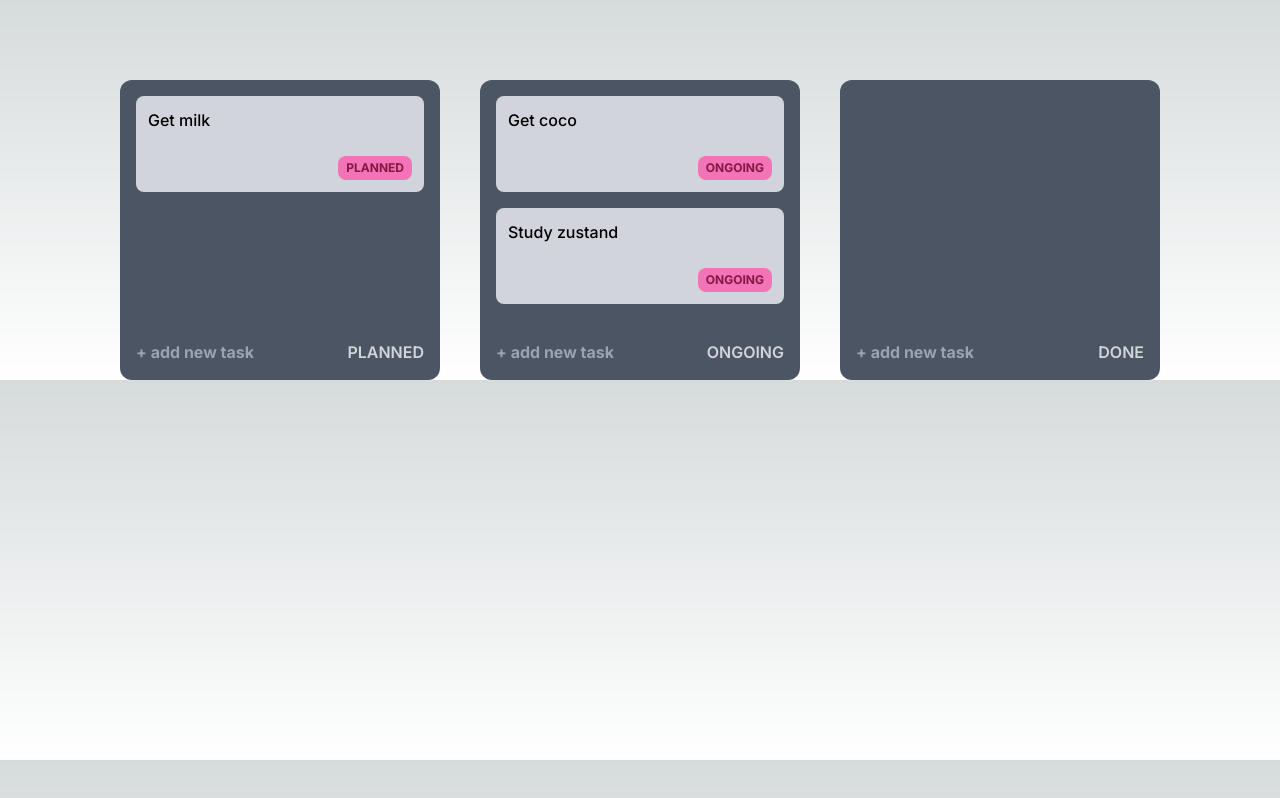
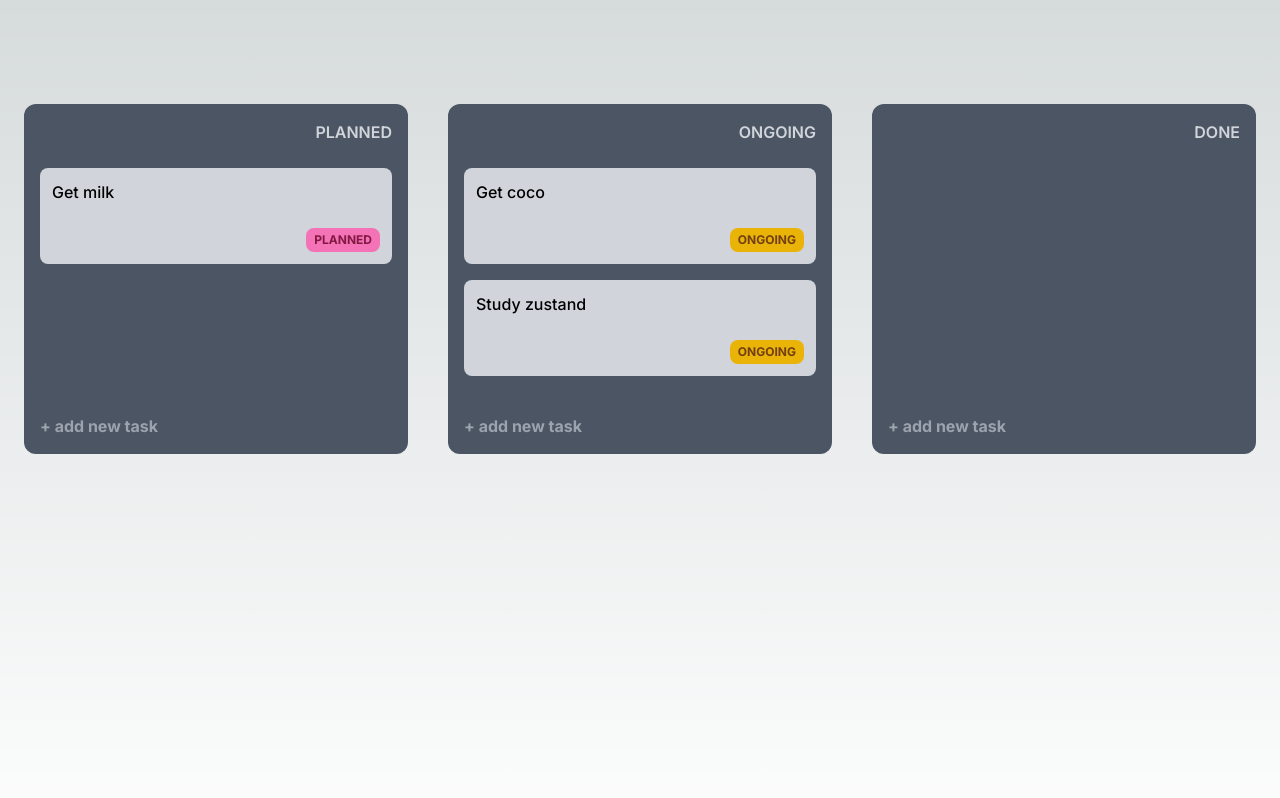
Before and after one commit to opencore-x/lucidity, a Next.js app: page /kanban in a window 1280 px wide. Shown: the top 798 px of the page. Built offline with nearby package versions, Linux system fonts and the light colour scheme.

Commit message:
updated kanban

```diff
--- a/app/kanban/Column.js
+++ b/app/kanban/Column.js
@@ -1,24 +1,80 @@
 'use client';
-import React from 'react';
+import React, { useEffect, useRef, useState } from 'react';
 import Task from './Task';
 import { useStore } from '../store/store';
 import { shallow } from 'zustand/shallow';
 
 export default function Column({ status }) {
-  const tasks = useStore((store) => store.tasks.filter((task) => task.status === status), shallow);
+  const [task, setTask] = useState('');
+  const [isEnterTaskVisible, setIsEnterTaskVisible] = useState(false);
+  const newTaskInput = useRef(null);
+
+  const tasks = useStore(
+    (store) => store.tasks.filter((task) => task.status === status),
+    shallow,
+  );
+  const addTask = useStore((store) => store.addTask);
+
+  useEffect(() => {
+    if (isEnterTaskVisible) newTaskInput.current.focus();
+  }, [isEnterTaskVisible]);
 
   return (
-    <div className="flex flex-col justify-between gap-4 w-80 p-4  min-h-[300px] bg-gray-600  rounded-xl">
+    <>
+      <div className="flex flex-col justify-between gap-6 w-full h-fit p-4 min-h-[350px] bg-gray-600  rounded-xl">
+        <div>
+          <div className="flex justify-between mb-6">
+            <div></div>
+            <p className="text-gray-300 font-semibold">{status}</p>
+          </div>
           <div className="flex flex-col gap-4">
             {tasks.map((task) => (
               <Task title={task.title} status={task.status} key={task.title} />
             ))}
           </div>
+        </div>
 
-      <div className="flex justify-between">
-        <button className="font-bold text-gray-400 ">+ add new task</button>
-        <p className="text-gray-300 font-semibold">{status}</p>
+        <div className="flex flex-col ">
+          {!isEnterTaskVisible && (
+            <button
+              className="font-bold text-gray-400 text-left"
+              onClick={() => {
+                setIsEnterTaskVisible(true);
+              }}
+            >
+              + add new task
+            </button>
+          )}
+
+          {isEnterTaskVisible && (
+            <div className="flex gap-2 justify-between">
+              <input
+                className="p-3 w-full rounded-lg bg-gray-800 text-gray-300"
+                type="text"
+                placeholder="add new task"
+                value={task}
+                onChange={(e) => setTask(e.target.value)}
+                onKeyDown={(e) => {
+                  if (e.key === 'Enter') {
+                    addTask(task, status);
+                    setTask('');
+                  }
+                }}
+                ref={newTaskInput}
+              />
+              <button
+                className="bg-green-600 p-3 rounded-lg font-semibold"
+                onClick={() => {
+                  addTask(task, status);
+                  setTask('');
+                }}
+              >
+                Save
+              </button>
+            </div>
+          )}
         </div>
       </div>
+    </>
   );
 }
--- a/app/kanban/Task.js
+++ b/app/kanban/Task.js
@@ -1,7 +1,17 @@
 import React from 'react';
 
 export default function Task({ title, status }) {
-  const color = 'bg-pink-400';
+  let bgStatus = '';
+  const bgPlanned = 'bg-pink-400 text-pink-900';
+  const bgOngoing = 'bg-yellow-500 text-yellow-900';
+  const bgDone = 'bg-green-500 text-green-900';
+
+  status === 'PLANNED'
+    ? (bgStatus = bgPlanned)
+    : status === 'ONGOING'
+    ? (bgStatus = bgOngoing)
+    : (bgStatus = bgDone);
+
   return (
     <div className="flex flex-col justify-between text-black bg-gray-300 rounded-lg p-3 h-24 w-full">
       <div className="text-md first-letter:capitalize font-medium">{title}</div>
@@ -9,7 +19,7 @@ export default function Task({ title, status }) {
         <div className="flex justify-between">
           <div></div>
           <div
-            className={`font-bold text-xs text-pink-900 ${color} px-2 py-1 rounded-lg w-fit`}
+            className={`font-bold text-xs ${bgStatus} px-2 py-1 rounded-lg w-fit`}
           >
             {status}
           </div>
--- a/app/kanban/page.js
+++ b/app/kanban/page.js
@@ -3,7 +3,7 @@ import Column from './Column';
 
 export default function Kanban() {
   return (
-    <div className="flex justify-center gap-10 mt-20">
+    <div className="flex justify-center p-6 gap-10 h-screen mt-20">
       <Column status="PLANNED" />
       <Column status="ONGOING" />
       <Column status="DONE" />
--- a/app/store/store.js
+++ b/app/store/store.js
@@ -6,6 +6,8 @@ const store = (set) => ({
     { title: 'get coco', status: 'ONGOING' },
     { title: 'study zustand', status: 'ONGOING' },
   ],
+  addTask: (title, status) =>
+    set((store) => ({ tasks: [...store.tasks, { title, status }] })),
 });
 
 export const useStore = create(store);
--- a/tailwind.config.js
+++ b/tailwind.config.js
@@ -6,6 +6,23 @@ module.exports = {
     './app/**/*.{js,ts,jsx,tsx,mdx}',
   ],
   theme: {
+    screens: {
+      xs: '430px',
+      sm: '640px',
+      // => @media (min-width: 640px) { ... }
+
+      md: '768px',
+      // => @media (min-width: 768px) { ... }
+
+      lg: '1024px',
+      // => @media (min-width: 1024px) { ... }
+
+      xl: '1280px',
+      // => @media (min-width: 1280px) { ... }
+
+      '2xl': '1536px',
+      // => @media (min-width: 1536px) { ... }
+    },
     extend: {
       backgroundImage: {
         'gradient-radial': 'radial-gradient(var(--tw-gradient-stops))',
@@ -15,4 +32,4 @@ module.exports = {
     },
   },
   plugins: [],
-}
+};
```
Lines whose indentation alone changed are shown as unchanged.
